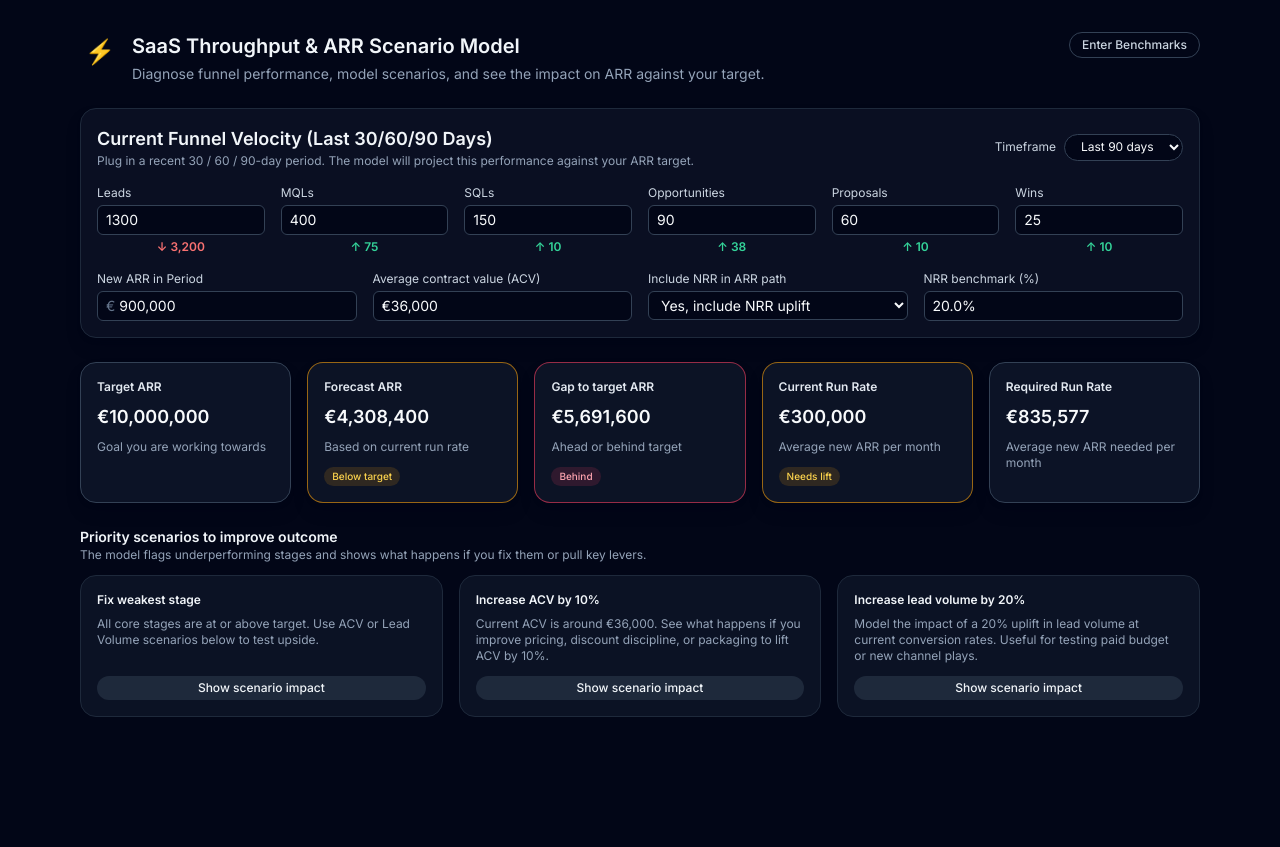
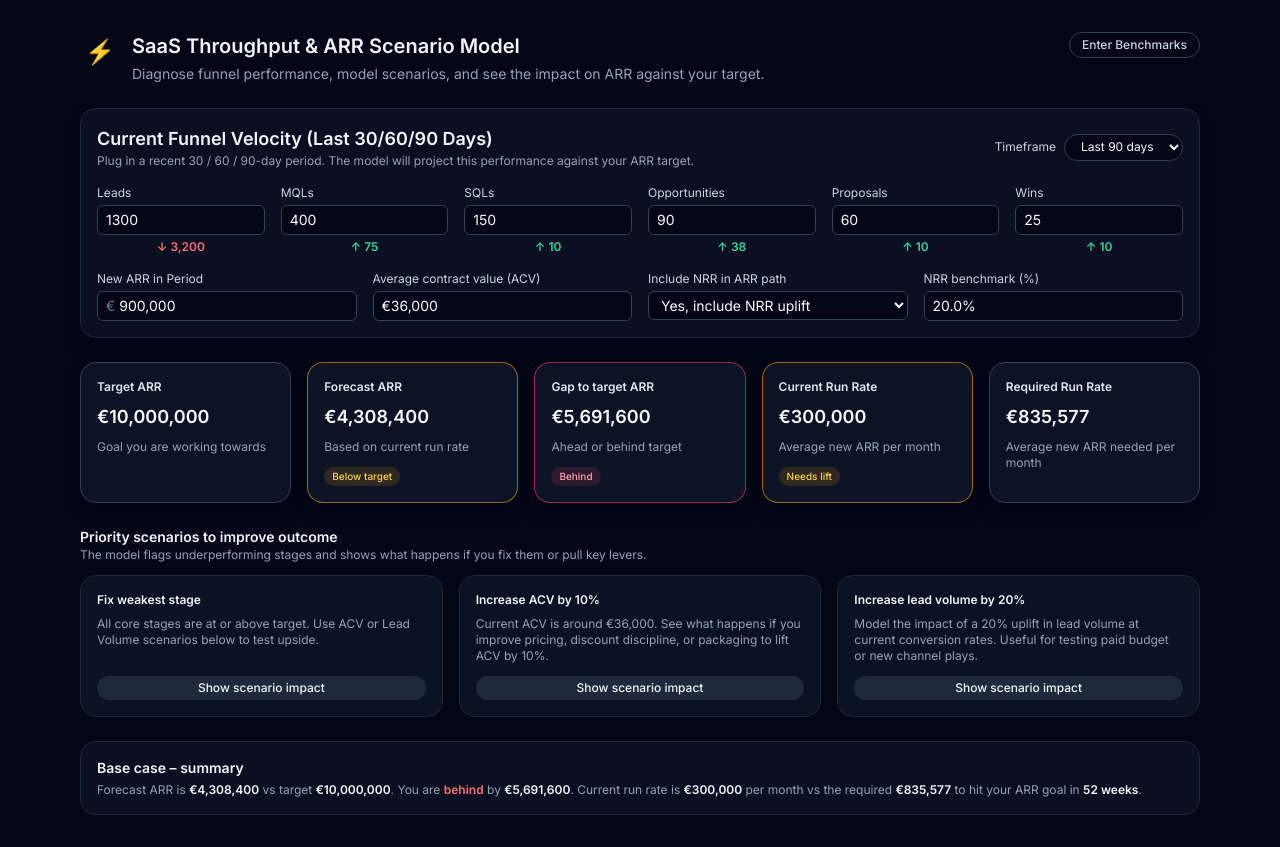
Before and after one commit to powerstephen/saas-throughput-tracker, a Next.js app: page / in a window 1280 px wide. Before the commit the page ends 800 px from the top, so only its background shows below. Built offline with nearby package versions, Linux system fonts and the light colour scheme.

Commit message:
Update MainDashboard.tsx

```diff
--- a/components/MainDashboard.tsx
+++ b/components/MainDashboard.tsx
@@ -447,6 +447,18 @@ const MainDashboard: React.FC<MainDashboardProps> = ({
     actuals.wins > 0
       ? formatCurrency(baseAcv)
       : "—";
+
+  // Scenario summary text
+  const scenarioName =
+    activeScenario === "weakest-stage"
+      ? "Fix weakest stage"
+      : activeScenario === "lift-acv"
+      ? "Increase ACV by 10%"
+      : activeScenario === "boost-leads"
+      ? "Increase lead volume by 20%"
+      : "Base case";
+
+  const isAhead = selectedMetrics.gapToTarget >= 0;
 
   return (
     <div className="space-y-6">
@@ -903,6 +915,48 @@ const MainDashboard: React.FC<MainDashboardProps> = ({
           </div>
         </div>
       </section>
+
+      {/* Scenario summary at the bottom */}
+      <section className="rounded-2xl border border-slate-800 bg-slate-900/60 p-4">
+        <h2 className="text-sm font-semibold text-slate-100">
+          {scenarioName} – summary
+        </h2>
+        <p className="mt-1 text-xs text-slate-400">
+          Forecast ARR is{" "}
+          <span className="font-semibold text-slate-100">
+            {formatCurrency(selectedMetrics.forecastArr)}
+          </span>{" "}
+          vs target{" "}
+          <span className="font-semibold text-slate-100">
+            {formatCurrency(benchmarks.targetArr)}
+          </span>
+          . You are{" "}
+          <span
+            className={
+              isAhead ? "text-emerald-400 font-semibold" : "text-red-400 font-semibold"
+            }
+          >
+            {isAhead ? "ahead" : "behind"}
+          </span>{" "}
+          by{" "}
+          <span className="font-semibold text-slate-100">
+            {formatCurrency(gapAbs)}
+          </span>
+          . Current run rate is{" "}
+          <span className="font-semibold text-slate-100">
+            {formatCurrency(selectedMetrics.currentRunRate)}
+          </span>{" "}
+          per month vs the required{" "}
+          <span className="font-semibold text-slate-100">
+            {formatCurrency(baseMetrics.requiredRunRate)}
+          </span>{" "}
+          to hit your ARR goal in{" "}
+          <span className="font-semibold text-slate-100">
+            {benchmarks.timeframeWeeks} weeks
+          </span>
+          .
+        </p>
+      </section>
     </div>
   );
 };
```
